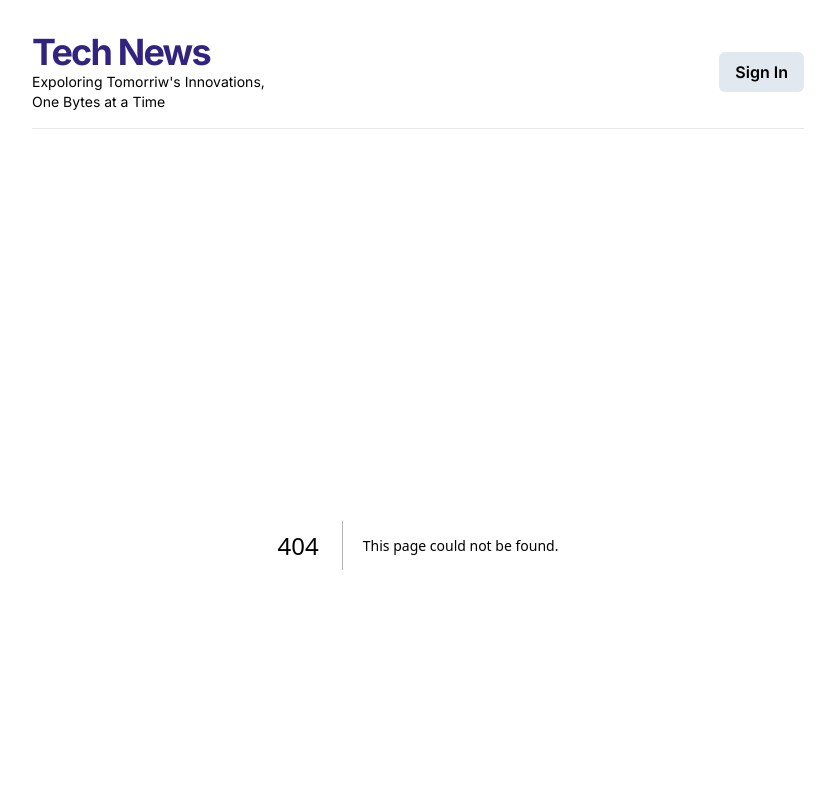
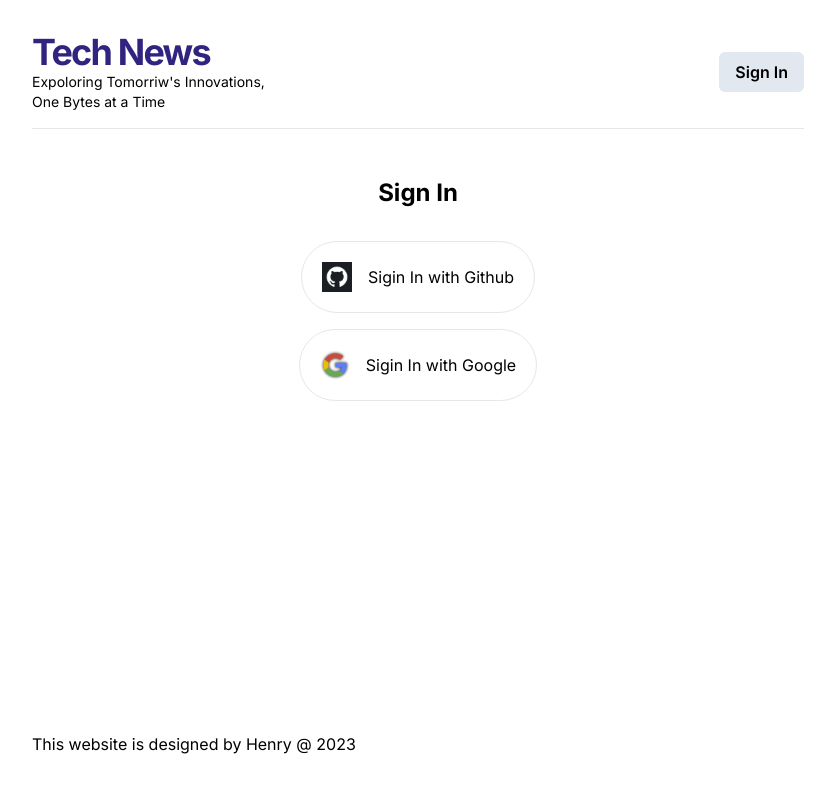
Before and after one commit to 2ono/NextJs-FullstackBlog, a Next.js app: page /sign-in in a window 1280 px wide. Before the commit this address had no page. Shown: the top 800 px of the page, without its empty margins (222-1057 px from the left). Built offline with nearby package versions, Linux system fonts and the light colour scheme.

Commit message:
[add] sigin in page with logo

```diff
--- a/app/globals.css
+++ b/app/globals.css
@@ -7,3 +7,7 @@
     @apply bg-slate-200 px-4 py-2 rounded-md font-semibold hover:scale-105
     transition;
 }
+
+h1 {
+    @apply text-2xl font-bold
+}
--- /dev/null
+++ b/app/sign-in/page.tsx
@@ -0,0 +1,8 @@
+import SignInBtns from "@/components/SignInBtns";
+import React from "react";
+
+const SignIn = () => {
+  return <SignInBtns />
+};
+
+export default SignIn;
--- /dev/null
+++ b/components/SignInBtns.tsx
@@ -0,0 +1,43 @@
+import Image from "next/image";
+import React from "react";
+
+const SignInBtns = () => {
+  return (
+    <>
+      <h1 className="text-center mt-8">Sign In</h1>
+      <div className="mt-4 p-4 flex flex-col items-center justify-center gap-4">
+        <button
+          className="flex items-center border p-5 rounded-full gap-4
+        hover:bg-slate-100/25 transition"
+        >
+          <span>
+            <Image
+              src={"/githublogo.png"}
+              width={30}
+              height={30}
+              alt="GithubLogo"
+            />
+          </span>
+          Sigin In with Github
+        </button>
+
+        <button
+          className="flex items-center border p-5 rounded-full gap-4
+        hover:bg-slate-100/25 transition"
+        >
+          <span>
+            <Image
+              src={"/googlelogo.webp"}
+              width={30}
+              height={30}
+              alt="GithubLogo"
+            />
+          </span>
+          Sigin In with Google
+        </button>
+      </div>
+    </>
+  );
+};
+
+export default SignInBtns;
```
Also changed, not shown: public/githublogo.png (added), public/googlelogo.webp (added).
